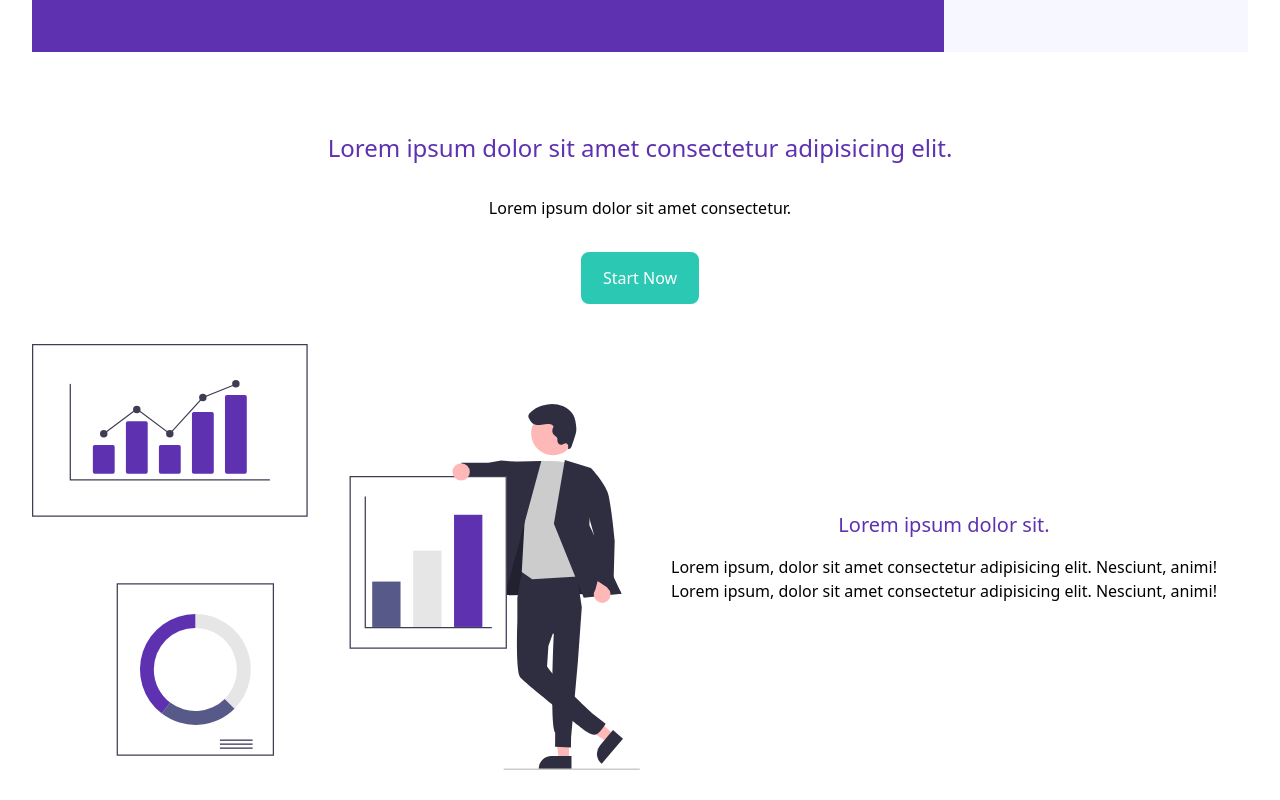
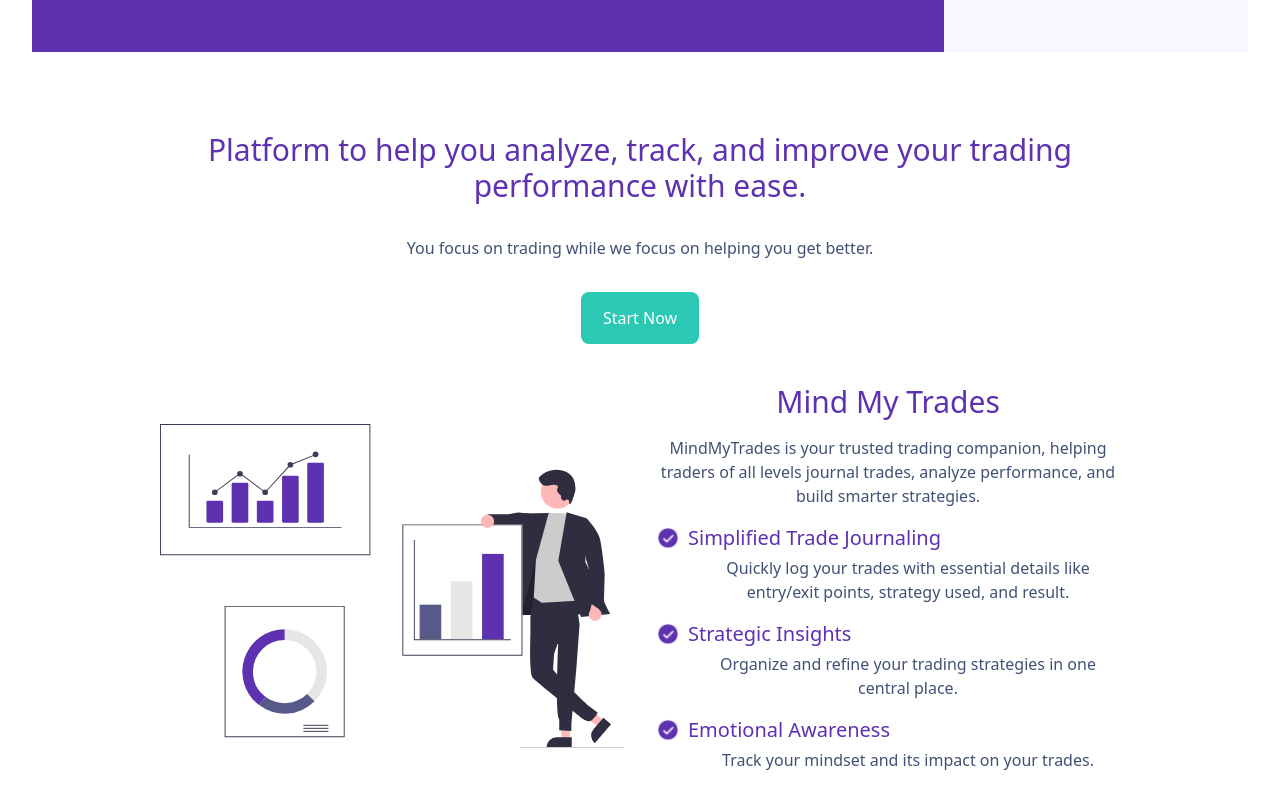
Before and after one commit to isaac-kg/mind-my-trades, a React (Vite) app: page / in a window 1280 px wide. Shown: the part 780-1580 px from the top of the page. Built offline with nearby package versions, Linux system fonts and the light colour scheme.

Commit message:
add about and hero content

```diff
--- a/index.html
+++ b/index.html
@@ -3,7 +3,7 @@
   <head>
     <meta charset="UTF-8" />
     <meta name="viewport" content="width=device-width, initial-scale=1.0" />
-    <title>Trader's Notes</title>
+    <title>Mind My Trades</title>
   </head>
   <body>
     <div id="root"></div>
--- a/package.json
+++ b/package.json
@@ -1,5 +1,5 @@
 {
-  "name": "traders-notes",
+  "name": "mind-my-trades",
   "private": true,
   "version": "0.0.0",
   "type": "module",
--- a/src/App.jsx
+++ b/src/App.jsx
@@ -1,8 +1,7 @@
 import "./App.css"
-import Hero from "./component/Hero"
-import About from "./component/About"
+import Hero from "./component/hero"
+import About from "./component/about"
 import LiveMarket from "./component/LiveMarket"
-import Footer from "./component/Footer"
 
 function App() {
 
@@ -10,8 +9,7 @@
     <div>
       <Hero />
       <About />
-      {/* <LiveMarket /> */}
-      <Footer />
+      <LiveMarket />
     </div>
   )
 }
--- a/src/component/about.jsx
+++ b/src/component/about.jsx
@@ -1,28 +1,55 @@
 const About = () => {
   return (
-    <div className="my-20">
+    <div className="my-20  px-6 lg:px-32 text-[#415076]">
       <div className="text-center">
-        <p className="text-2xl text-tn_blue_50">
-          Lorem ipsum dolor sit amet consectetur adipisicing elit.
+        <p className="text-3xl text-tn_blue_50">
+          Platform to help you analyze, track, and improve your trading
+          performance with ease.
         </p>
-        <p className="my-8">Lorem ipsum dolor sit amet consectetur.</p>
+        <p className="my-8">
+          You focus on trading while we focus on helping you get better.
+        </p>
         <button className="text-white py-3 px-5 bg-tn_green_50 border-tn_green_50 border-2 rounded-lg">
           Start Now
         </button>
       </div>
-      <div className="md:flex justify-center items-center mt-10">
+      <div className="md:flex justify-center items-center mt-10 gap-8">
         <div className="basis-1/2">
           <img src="/icons/man_with_stats.svg" alt="" />
         </div>
         <div className="basis-1/2">
-          <p className="text-xl mb-4 text-tn_blue_50">Lorem ipsum dolor sit.</p>
-          <p>
-            Lorem ipsum, dolor sit amet consectetur adipisicing elit. Nesciunt,
-            animi!
+          <p className="text-3xl mb-4 text-tn_blue_50">Mind My Trades</p>
+          <p className="mb-4">
+            MindMyTrades is your trusted trading companion, helping traders of
+            all levels journal trades, analyze performance, and build smarter
+            strategies.{" "}
           </p>
-          <p>
-            Lorem ipsum, dolor sit amet consectetur adipisicing elit. Nesciunt,
-            animi!
+
+          <div className="flex gap-2 items-center">
+            <img className="h-6" src="/icons/check.svg" alt="" />
+            <span className="text-tn_blue_50 text-xl">
+              Simplified Trade Journaling
+            </span>
+          </div>
+          <p className="ml-10 mb-4 mt-1">
+            Quickly log your trades with essential details like entry/exit
+            points, strategy used, and result.
+          </p>
+
+          <div className="flex gap-2 items-center">
+            <img className="h-6" src="/icons/check.svg" alt="" />
+            <span className="text-tn_blue_50 text-xl">Strategic Insights</span>
+          </div>
+          <p className="ml-10 mb-4 mt-1">
+            Organize and refine your trading strategies in one central place.
+          </p>
+
+          <div className="flex gap-2 items-center">
+            <img className="h-6" src="/icons/check.svg" alt="" />
+            <span className="text-tn_blue_50 text-xl">Emotional Awareness</span>
+          </div>
+          <p className="ml-10 mb-4 mt-1">
+            Track your mindset and its impact on your trades.
           </p>
         </div>
       </div>
--- a/src/component/hero.jsx
+++ b/src/component/hero.jsx
@@ -12,15 +12,16 @@
             />
           </div>
           <button className="text-white py-2 px-5 bg-tn_green_50 border-tn_green_50 border-2 rounded-lg block lg:hidden">
-           Sign In
+            Sign In
           </button>
         </div>
         <div className="z-10 my-auto">
           <p className="text-white text-4xl">
-            Lorem ipsum dolor sit amet consectetur.
+            Trading Journal for Consistent <br /> Growth.
           </p>
           <p className="text-white text-lg my-12">
-            Lorem ipsum dolor sit amet consectetur adipisicing elit.
+            Journal your trades, uncover insights, and grow into <br/> a confident
+            trader.
           </p>
           <div>
             <button className="text-white py-3 px-5 bg-tn_green_50 border-tn_green_50 border-2 rounded-lg">
```
Also changed, not shown: public/icons/check.svg (added), src/component/LiveMarket.jsx (renamed from src/component/LiveMarket.tsx).
